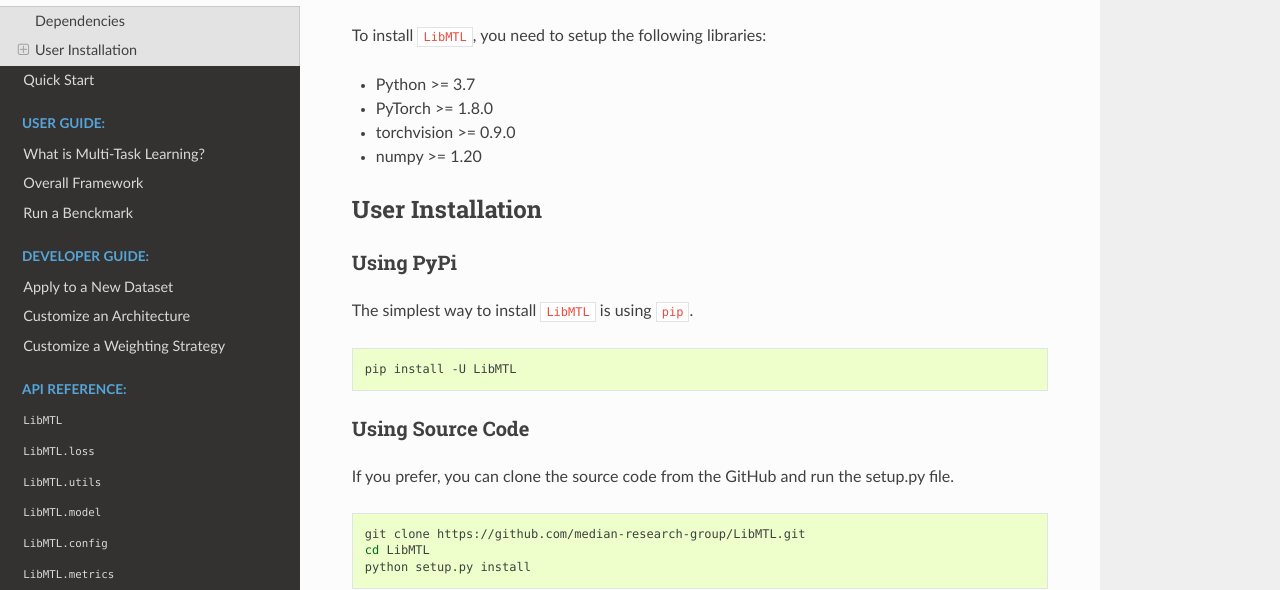
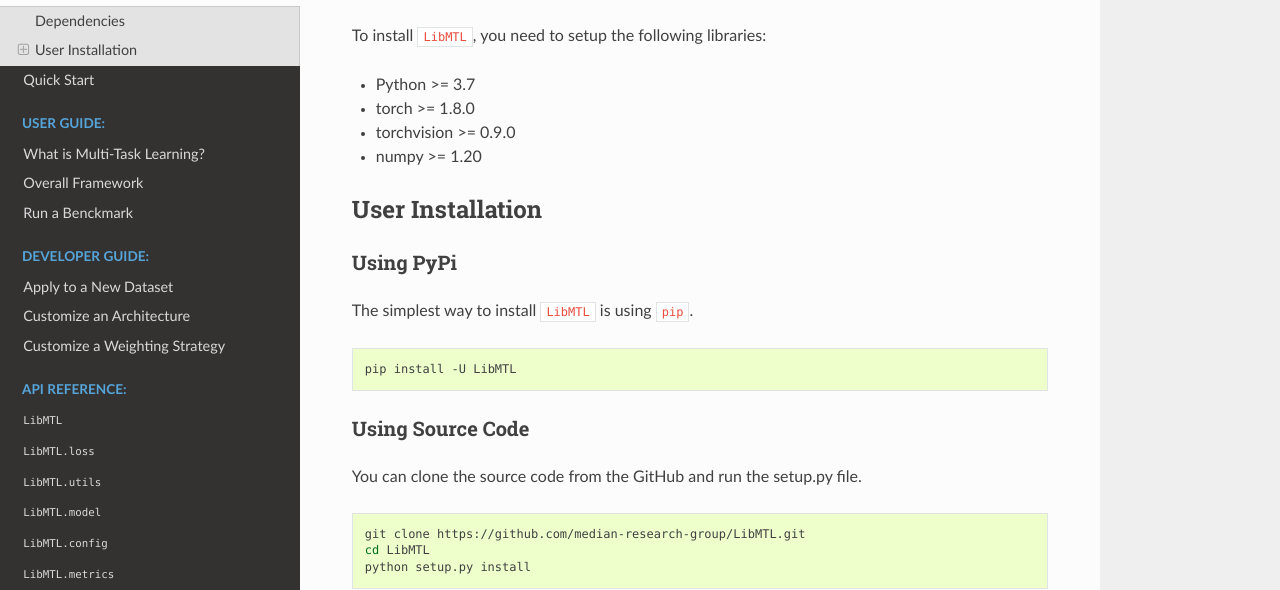
Before and after one commit to median-research-group/LibMTL, a Sphinx documentation site: the page built from docs/docs/getting_started/installation.md, in a window 1280 px wide and 970 px high. Shown: the part 192-782 px from the top of the window. Built offline with Sphinx 7.4.7 and the Read the Docs theme 2.0.0, drawn with Linux system fonts in a browser that asks for light colours.

Commit message:
Update installation.md

````diff
--- a/docs/docs/getting_started/installation.md
+++ b/docs/docs/getting_started/installation.md
@@ -5,7 +5,7 @@
 To install ``LibMTL``, you need to setup the following libraries:
 
 - Python >= 3.7
-- PyTorch >= 1.8.0
+- torch >= 1.8.0
 - torchvision >= 0.9.0
 - numpy >= 1.20
 
@@ -21,7 +21,7 @@
 
 #### Using Source Code
 
-If you prefer, you can clone the source code from the GitHub and run the setup.py file.
+You can clone the source code from the GitHub and run the setup.py file.
 
 ```shell
 git clone https://github.com/median-research-group/LibMTL.git
````
